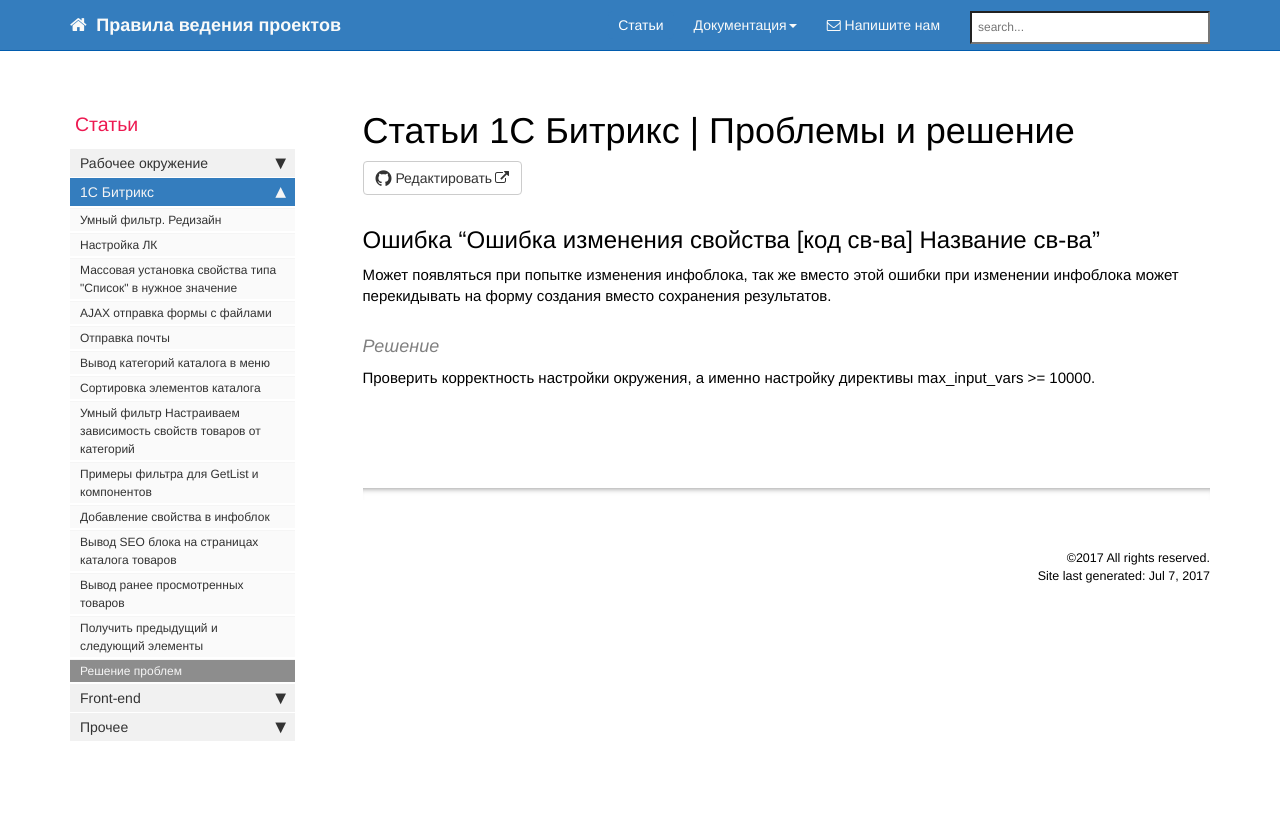
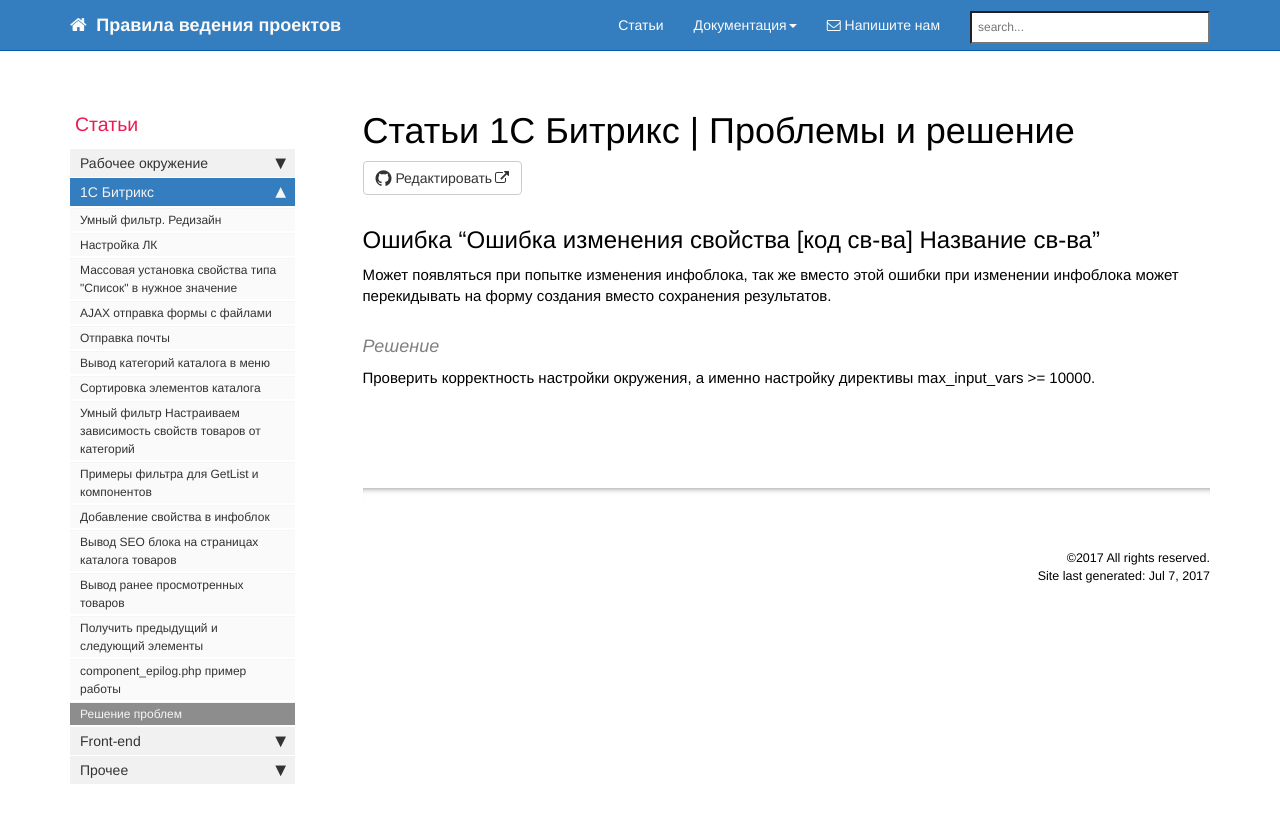
Before and after one commit to gdecider/gdecider.github.io, a Jekyll site: the page built from pages/articles/articles_bx_problems.md, in a window 1280 px wide. Shown: the top 823 px of the page. Built offline with Jekyll 4.4.1, drawn with Linux system fonts in a browser that asks for light colours; nearby versions of some CDN libraries; comment, search, counter and statistics services are not loaded.

Commit message:
Update articles_sidebar.yml

```diff
--- a/_data/sidebars/articles_sidebar.yml
+++ b/_data/sidebars/articles_sidebar.yml
@@ -116,6 +116,10 @@
       url: /articles_bx-getlist-prev-and-next.html
       output: web, pdf
 
+    - title: component_epilog.php пример работы
+      url: /articles_bx-component-epilog-example.html
+      output: web, pdf
+
     - title: Решение проблем
       url: /articles_bx_problems.html
       output: web, pdf
```
